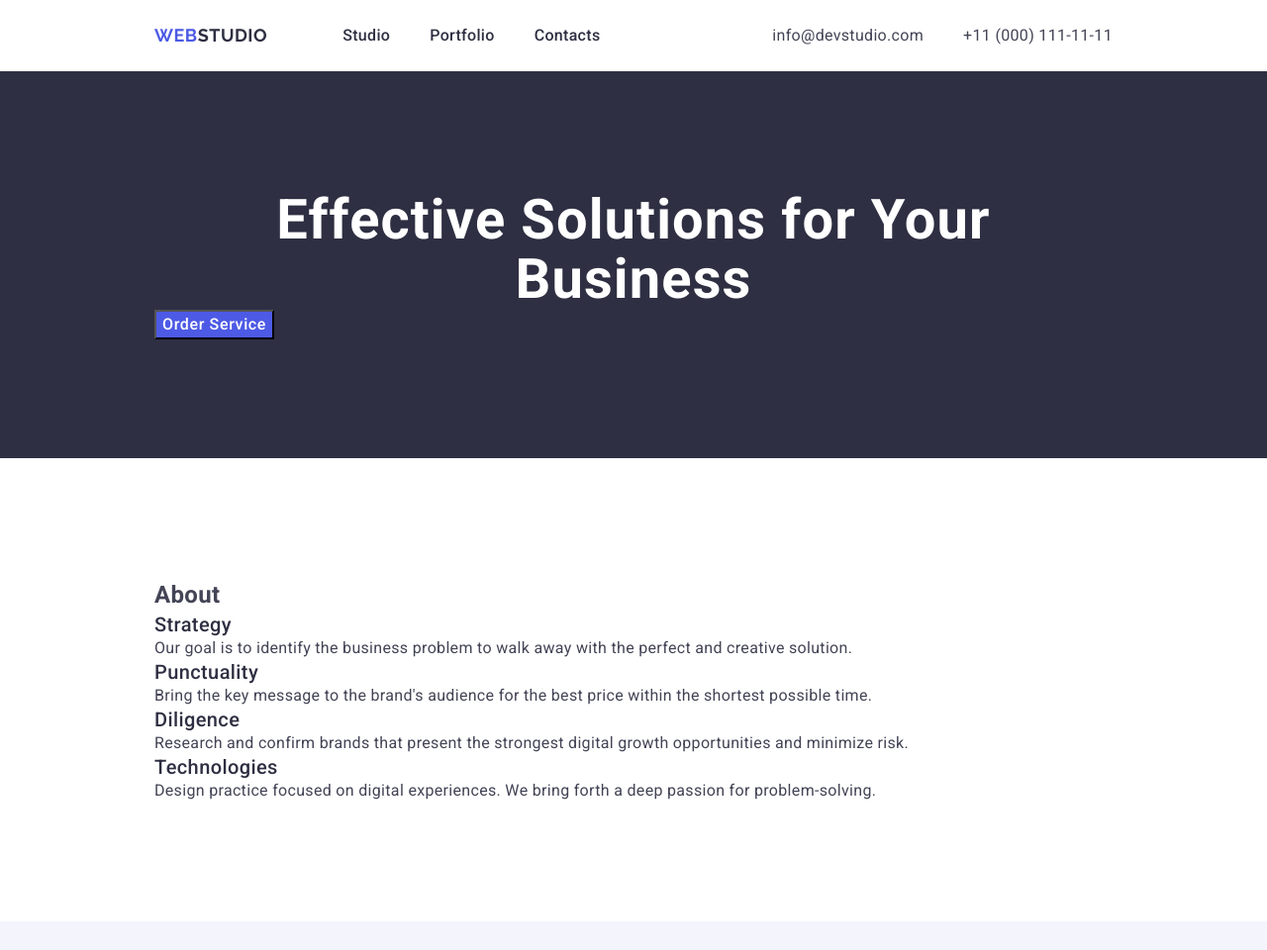
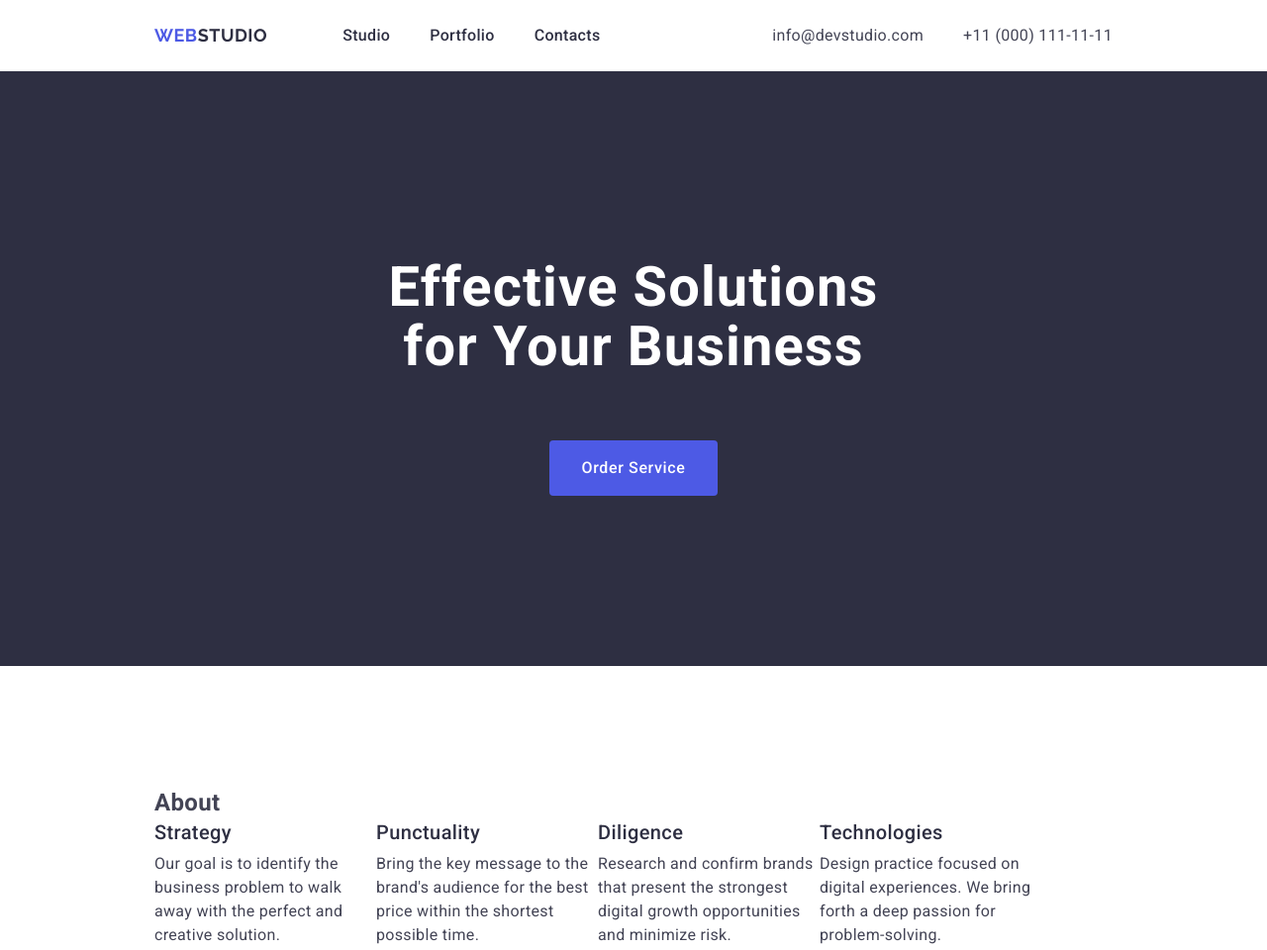
Before and after one commit to VadymKukh/goit-markup-hw-03, a plain HTML site: page index.html in a window 1280 px wide. Shown: the top 960 px of the page at 99% size. Drawn offline with nearby package versions, Linux system fonts and the light colour scheme.

Commit message:
flex-start

```diff
--- a/css/styles.css
+++ b/css/styles.css
@@ -249,3 +249,46 @@ header .logo-full {
   gap: 40px;
   justify-content: flex-end;
 }
+
+.section-main-title {
+  padding: 0;
+}
+
+.main-header-container {
+  margin-bottom: 48px;
+  width: 496px;
+  margin: auto;
+}
+
+.section-main-title .container {
+  height: 600px;
+  padding-top: 188px;
+  padding-bottom: 292px;
+}
+
+.main-button {
+  border: 0px solid #000;
+  border-radius: 4px;
+  padding: 16px 32px;
+  display: flex;
+  align-items: center;
+  margin-left: auto;
+  margin-right: auto;
+  margin-top: 64px;
+}
+
+.section .container .second-list-title {
+  display: flex;
+  flex-direction: column;
+  justify-items: flex-start;
+  align-items: flex-start;
+  gap: 8px;
+  width: calc((100% - 72px) / 4);
+}
+
+.section .container .second-list-title-div {
+  display: flex;
+}
+
+.section .container {
+}
--- a/index.html
+++ b/index.html
@@ -63,7 +63,9 @@
     <main>
       <section class="section-main-title" class="section">
         <div class="container">
+          <div class="main-header-container">
            <h1 class="main-header">Effective Solutions for Your Business</h1>
+          </div>
           <button type="button" class="main-button">Order Service</button>
         </div>
       </section>
@@ -74,7 +76,7 @@
            <!--hidden header2-->
            About
           </h2>
-        <ul>
+           <ul class="second-list-title-div">
             <li class="second-list-title">
               <h3 class="studio-discr">Strategy</h3>
                <p class="studio-abzac">
```
Lines whose indentation alone changed are shown as unchanged.
